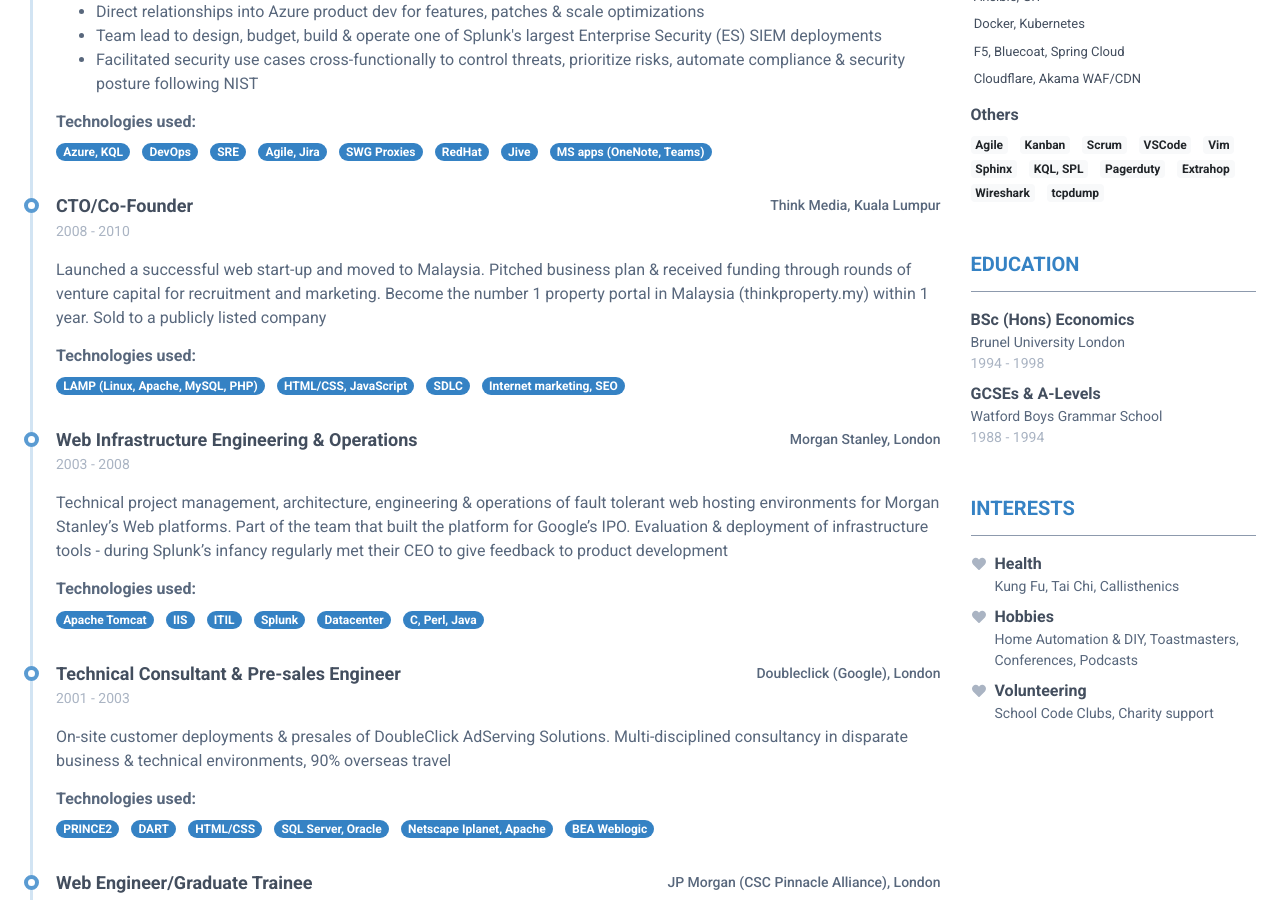
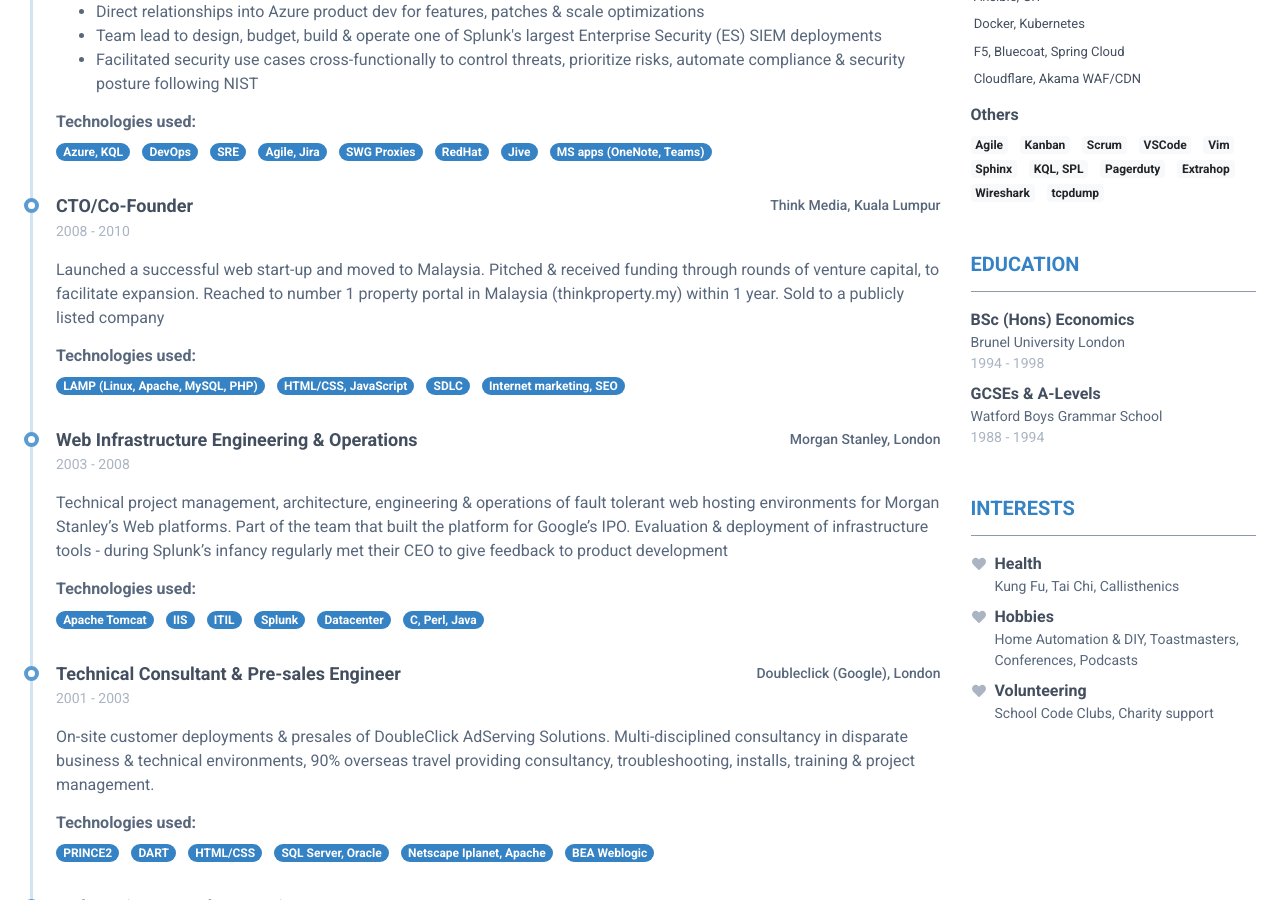
Before and after one commit to Hamy200/resume, a Jekyll site: the page built from index.markdown, in a window 1280 px wide and 900 px high, scrolled down 745 px. Built offline with Jekyll 4.4.1, drawn with Linux system fonts in a browser that asks for light colours; nearby versions of some CDN libraries.

Commit message:
Update data.yml

```diff
--- a/_data/data.yml
+++ b/_data/data.yml
@@ -67,7 +67,7 @@ experiences:
     time: 2008 - 2010
     company: Think Media, Kuala Lumpur
     details: |
-        Launched a successful web start-up and moved to Malaysia. Pitched business plan & received funding through rounds of venture capital for recruitment and marketing. Become the number 1 property portal in Malaysia (thinkproperty.my) within 1 year. Sold to a publicly listed company
+        Launched a successful web start-up and moved to Malaysia. Pitched & received funding through rounds of venture capital, to facilitate expansion. Reached to number 1 property portal in Malaysia (thinkproperty.my) within 1 year. Sold to a publicly listed company
     technologies:
       - LAMP (Linux, Apache, MySQL, PHP)
       - HTML/CSS, JavaScript
@@ -91,7 +91,7 @@ experiences:
     time: 2001 - 2003
     company: Doubleclick (Google), London
     details: |
-        On-site customer deployments & presales of DoubleClick AdServing Solutions. Multi-disciplined consultancy in disparate business & technical environments, 90% overseas travel
+        On-site customer deployments & presales of DoubleClick AdServing Solutions. Multi-disciplined consultancy in disparate business & technical environments, 90% overseas travel providing consultancy, troubleshooting, installs, training & project management.
     technologies:
       - PRINCE2
       - DART
```
